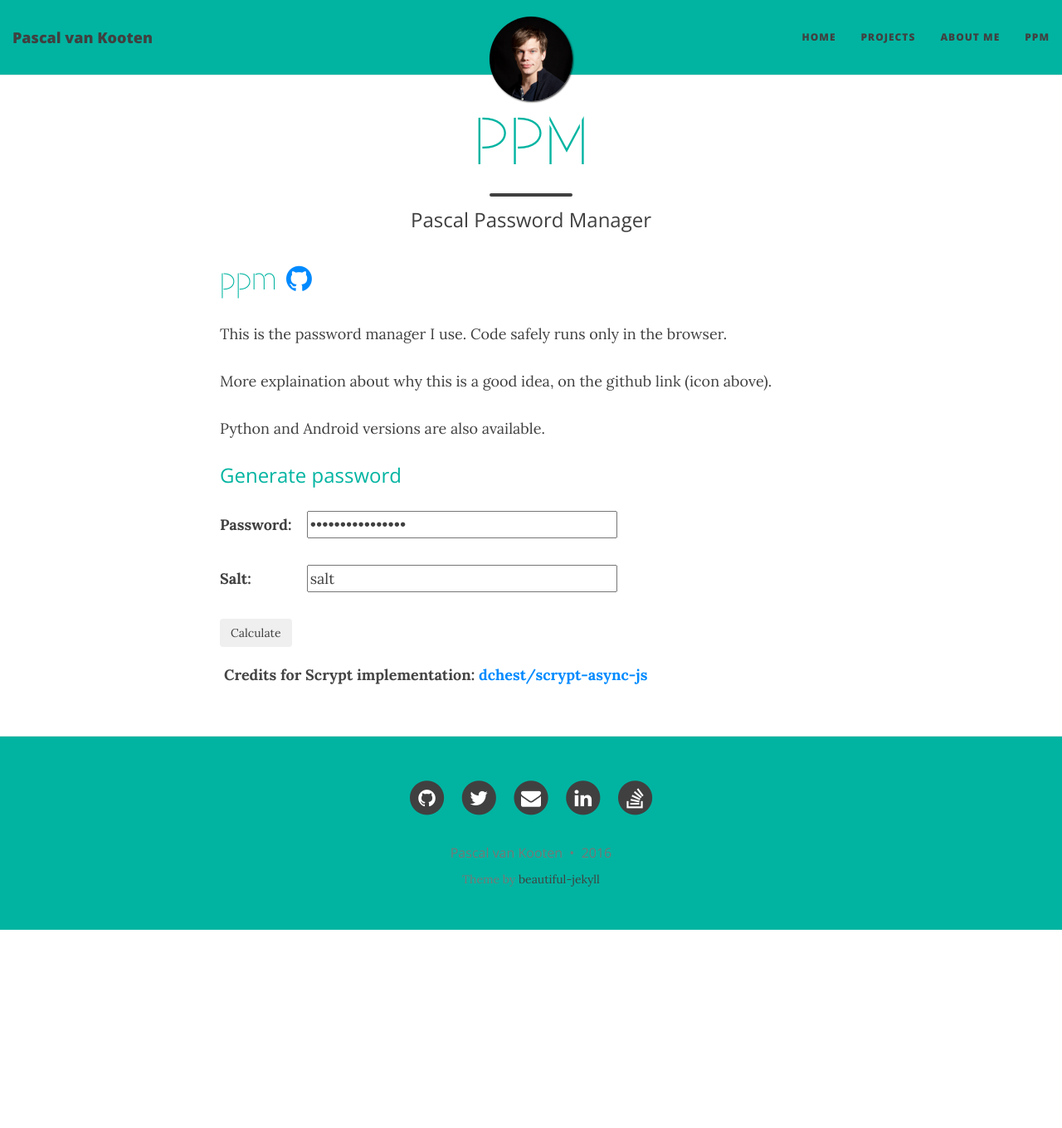
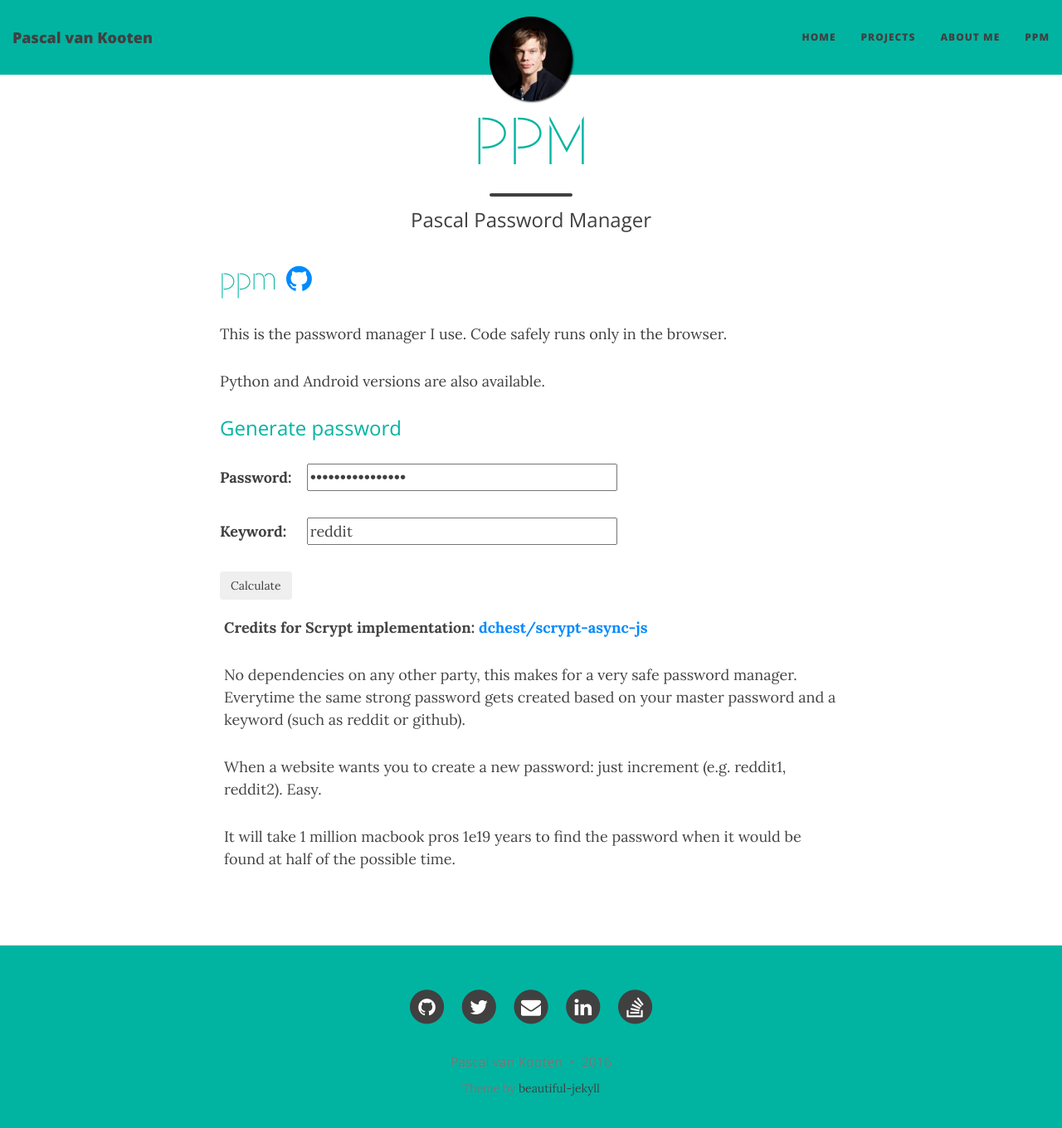
Before and after one commit to kootenpv/kootenpv.github.io, a Jekyll site: the page built from ppm.md, in a window 1280 px wide and 1373 px high. Shown: the top 1360 px of the window at 83% size. Built offline with Jekyll 4.4.1, drawn with Linux system fonts in a browser that asks for light colours; nearby versions of some CDN libraries.

Commit message:
explanation

```diff
--- a/ppm.md
+++ b/ppm.md
@@ -12,8 +12,6 @@ subtitle: Pascal Password Manager
 
 This is the password manager I use. Code safely runs only in the browser.
 
-More explaination about why this is a good idea, on the github link (icon above).
-
 Python and Android versions are also available.
 
 <h3>Generate password</h3>
@@ -24,8 +22,8 @@ Python and Android versions are also available.
 <input id="password" name="password" type="password" value="passwordpassword" size="32">
 </p>
 <p>
-<label for="salt" style="width: 100px;">Salt:</label>
-<input id="salt" name="salt" type="text" value="salt" size="32">
+<label for="keyword" style="width: 100px;">Keyword:</label>
+<input id="keyword" name="keyword" type="text" value="reddit" size="32">
 </p>
 <input class="btn js-textareacopybtn" type="submit" name="btn" value="Calculate" />
 </form>
@@ -41,7 +39,7 @@ var btn = f.btn;
 var out = document.querySelector('#out');
 
 var password = f.password.value;
-var salt = f.salt.value;
+var keyword = f.keyword.value;
 
 btn.disabled = true;
 btn.value = 'Wait...';
@@ -49,7 +47,7 @@ btn.value = 'Wait...';
 window.setTimeout(function() {
 try {
 var t1 = (new Date()).getTime();
-scrypt(password, salt, {
+scrypt(password, keyword, {
 logN: 15,
 r: 8,
 p: 1,
@@ -80,4 +78,11 @@ console.log('Oops, unable to copy');
 out.innerHTML = '<span style="color:red">error: ' + ex.message + '</span>'; btn.disabled = false; btn.value = 'Calculate';
 } }); };
 </script>
+
 <!-- end content -->
+
+<p>No dependencies on any other party, this makes for a very safe password manager. Everytime the same strong password gets created based on your master password and a keyword (such as reddit or github).</p>
+
+When a website wants you to create a new password: just increment (e.g. reddit1, reddit2). Easy.
+
+<p>It will take 1 million macbook pros 1e19 years to find the password when it would be found at half of the possible time.</p>
```
Also changed, not shown: _includes/ppm.html (+4 -4 lines).
